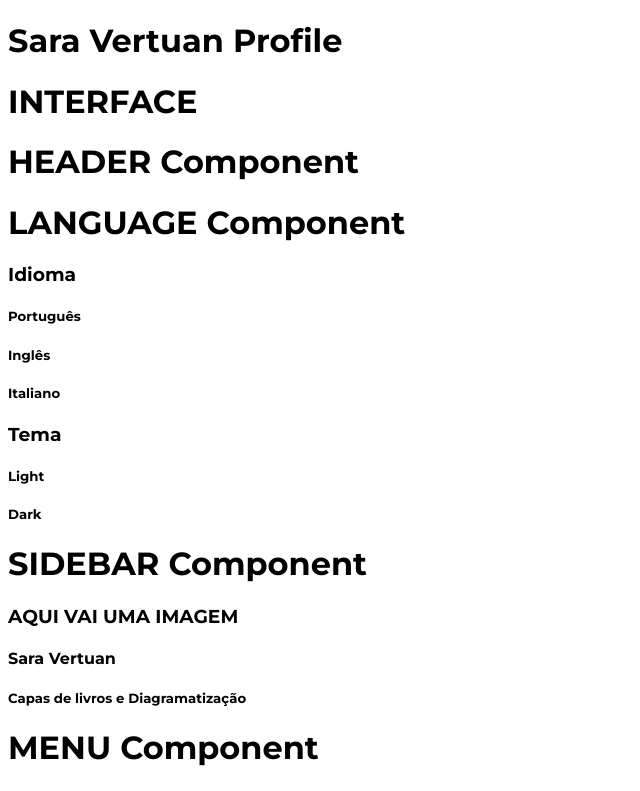
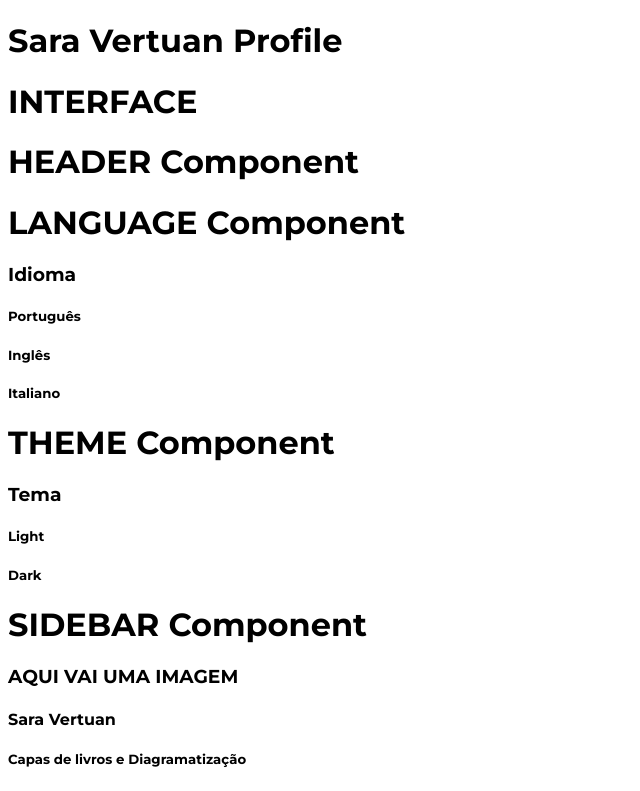
Before and after one commit to marcusviniciusmo/Sara_Vertuan_Profile_Website, a React (Create React App) app in the folder frontend/: page / in a window 1280 px wide. Shown: the top 791 px of the page, without its empty margins (0-640 px from the left). Built offline with nearby package versions, Linux system fonts and the light colour scheme.

Commit message:
Theme component creation

```diff
--- a/frontend/src/components/Header/index.tsx
+++ b/frontend/src/components/Header/index.tsx
@@ -1,4 +1,5 @@
 import { Language } from "components/Language"
+import { Theme } from "components/Theme";
 
 export function Header() {
   return (
@@ -7,9 +8,7 @@ export function Header() {
 
       <Language />
 
-      <h3>Tema</h3>
-      <h5>Light</h5>
-      <h5>Dark</h5>
+      <Theme />
     </>
   );
 };
--- /dev/null
+++ b/frontend/src/components/Theme/index.tsx
@@ -0,0 +1,10 @@
+export function Theme() {
+  return (
+    <>
+      <h1>THEME Component</h1>
+      <h3>Tema</h3>
+      <h5>Light</h5>
+      <h5>Dark</h5>
+    </>
+  );
+};
```
